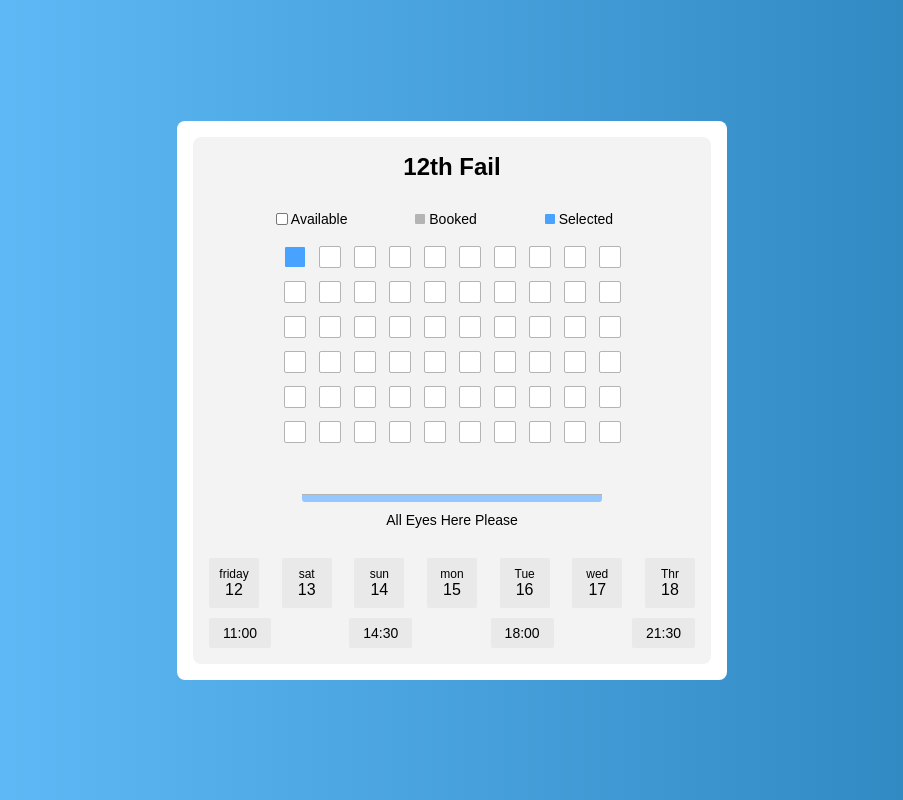
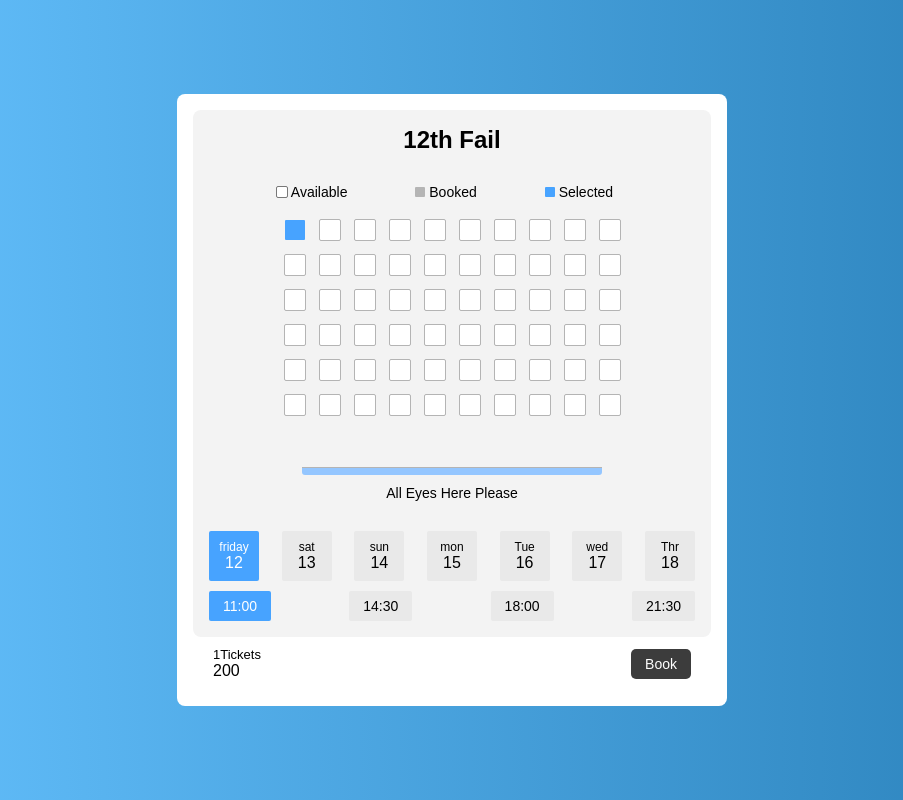
Before and after one commit to shadhin112233/ticket-booking, a plain HTML site: page index.html in a window 1280 px wide. Both pictures are taken after a click on the label 482 px from the left and 256 px from the top of the page. Shown: the whole page, without its empty margins (188-1091 px from the left). Drawn offline with Linux system fonts and the light colour scheme.

Commit message:
javascript

```diff
--- a/index.html
+++ b/index.html
@@ -69,14 +69,22 @@
                         <label for="t1" class="time">11:00</label>
                         <input type="radio" name="time" id="t2" >
                         <label for="t2" class="time">14:30</label>
-                        <input type="radio" name="time" id="t3" checked>
+                        <input type="radio" name="time" id="t3" >
                         <label for="t3" class="time">18:00</label>
-                        <input type="radio" name="time" id="t4" checked>
+                        <input type="radio" name="time" id="t4" >
                         <label for="t3" class="time">21:30</label>
                     </div>
                 </div>
 
             </div>
+            <div class="price">
+                <div class="total">
+                    <span><span class="count">0</span>Tickets</span>
+                    <div><div class="amount">0</div></div>
+                </div>
+                <button type="button">Book</button>
+            </div>
+
         </div>
 
     </div>
--- a/script.js
+++ b/script.js
@@ -9,3 +9,24 @@
          <label for="s${i}" class="seat ${booked}"></label>`
     );
 }
+let tickets = seats.querySelectorAll("input")
+tickets.forEach((ticket)=>{
+    ticket.addEventListener("change",()=>{
+        let amount = document.querySelector(".amount").innerHTML;
+        let count = document.querySelector(".count").innerHTML;
+
+        amount = Number(amount);
+        count= Number(count);
+
+        if(ticket.checked){
+            count +=1;
+            amount +=200;
+        }
+        else{
+            count -=1;
+            amount -=200;
+        }
+        document.querySelector(".amount").innerHTML = amount;
+        document.querySelector(".count").innerHTML = count;
+    })
+})
--- a/style.css
+++ b/style.css
@@ -158,6 +158,41 @@
     border-radius: 2px;
     cursor: pointer;
 }
-.timings{
+.timings input:checked+label {
+    background: #47a3ff;
+    color: white;
 
 }
+.price{
+    padding: 10px 20px;
+    display: flex;
+    align-items: center;
+    justify-content: space-between;
+}
+.total{
+    display: flex;
+    flex-direction: column;
+    align-items: flex-start;
+    justify-content: center;
+    font-size: 16px;
+    font-weight: 500;
+
+}
+.total div{
+    display: flex;
+    gap: 4px;
+}
+.total span{
+    font-size: 13px;
+    font-weight: 400;
+}
+.price button{
+    background: rgb(60, 60, 60);
+    color: white;
+    font-size: 14px;
+    padding: 7px 14px;
+    border-radius: 5px;
+    outline: none;
+    border: none;
+    cursor: pointer;
+}
```
